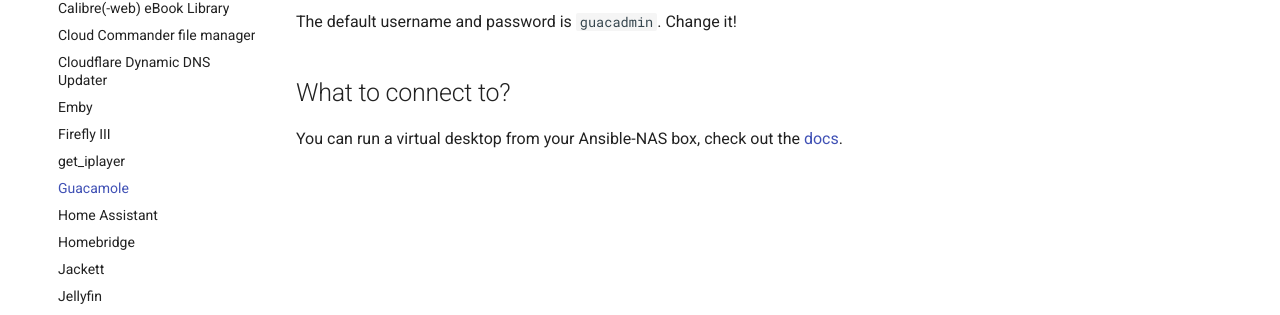
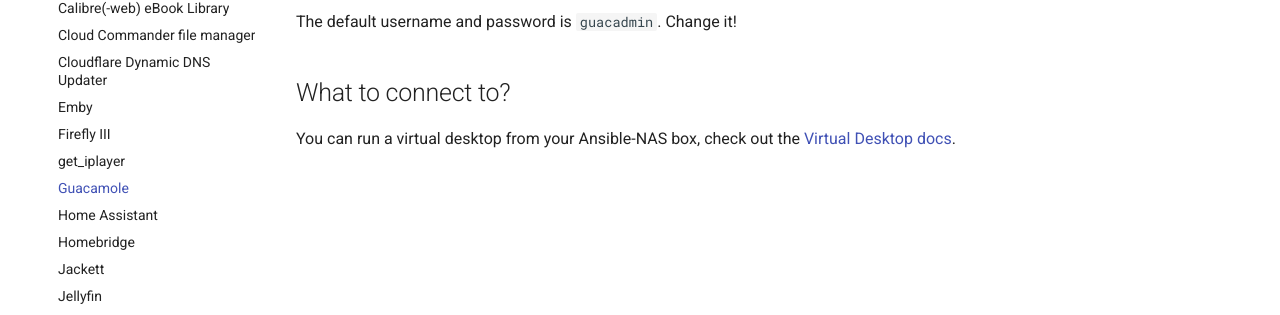
Before and after one commit to davestephens/ansible-nas, an MkDocs documentation site: the page built from docs/applications/guacamole.md, in a window 1280 px wide. Shown: the part 471-786 px from the top of the page. Built offline with MkDocs 1.6.1 and Material for MkDocs 9.7.7, drawn with Linux system fonts in a browser that asks for light colours; comment, search, counter and statistics services are not loaded.

Commit message:
Docs links fix

```diff
--- a/docs/applications/guacamole.md
+++ b/docs/applications/guacamole.md
@@ -14,4 +14,4 @@ The default username and password is `guacadmin`. Change it!
 
 ## What to connect to?
 
-You can run a virtual desktop from your Ansible-NAS box, check out the [docs](virtual_desktop).
+You can run a virtual desktop from your Ansible-NAS box, check out the [Virtual Desktop docs](virtual_desktop.md).
```
Also changed, not shown: docs/applications/virtual_desktop.md (+1 -1 lines).
